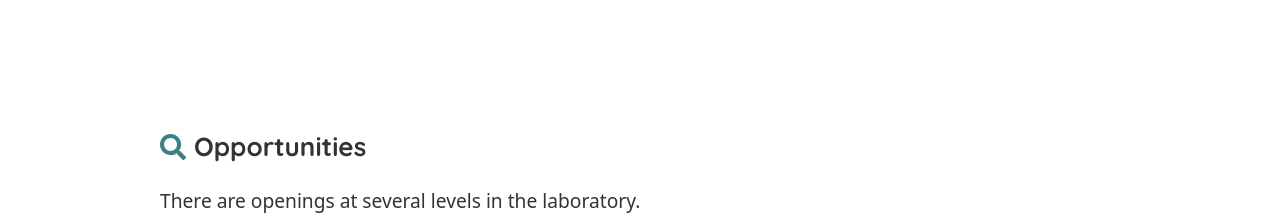
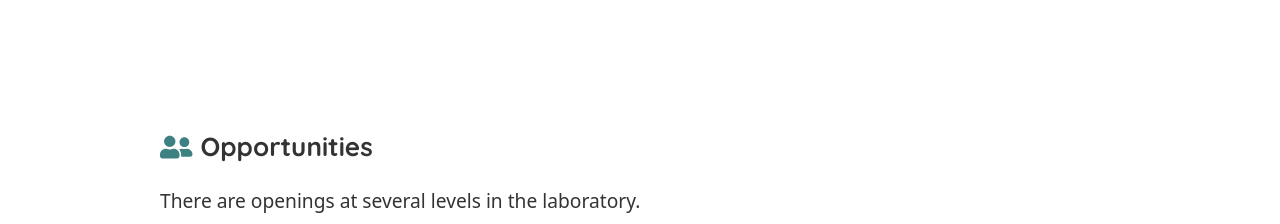
Before and after one commit to knightjdr/gatsby-starter-scientist, a Gatsby site: page / in a window 1280 px wide. Shown: the part 2620-2844 px from the top of the page. Built offline with nearby package versions, Linux system fonts and the light colour scheme; Gatsby itself is replaced by a stand-in of ours; some packages are replaced by stand-ins of ours.

Commit message:
Update opportunities.js

```diff
--- a/src/components/home/opportunities/opportunities.js
+++ b/src/components/home/opportunities/opportunities.js
@@ -4,7 +4,7 @@ import PropTypes from 'prop-types';
 import React from 'react';
 
 import { FontAwesomeIcon } from '@fortawesome/react-fontawesome';
-import { faSearch } from '@fortawesome/free-solid-svg-icons';
+import { faUserFriends } from '@fortawesome/free-solid-svg-icons';
 
 import './opportunities.css';
 
@@ -13,7 +13,7 @@ const Opportunities = ({
 }) => (
   <section className="opportunities">
     <h2>
-      <FontAwesomeIcon icon={faSearch} />
+      <FontAwesomeIcon icon={faUserFriends} />
       Opportunities
     </h2>
     <div dangerouslySetInnerHTML={{ __html: html }} />
```
